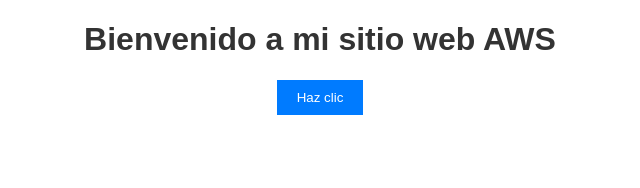
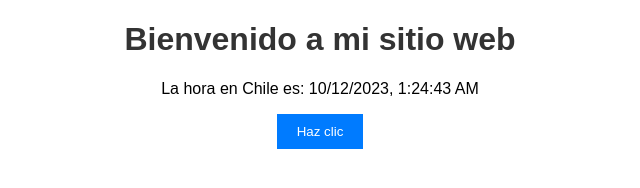
Before and after one commit to Nico-Mansilla/proyecto_afluencia_web, a plain HTML site: page index.html in a window 1280 px wide. Shown: the whole page, without its empty margins (320-960 px from the left). Drawn offline with Linux system fonts and the light colour scheme.

Commit message:
agregada hora de chile

```diff
--- a/index.html
+++ b/index.html
@@ -4,10 +4,11 @@
     <meta charset="UTF-8">
     <meta name="viewport" content="width=device-width, initial-scale=1.0">
     <link rel="stylesheet" href="styles.css">
-    <title>Mi Sitio Web AWS</title>
+    <title>Mi Sitio Web con Hora en Chile</title>
 </head>
 <body>
-    <h1>Bienvenido a mi sitio web AWS</h1>
+    <h1>Bienvenido a mi sitio web</h1>
+    <p>La hora en Chile es: <span id="chileTime"></span></p>
     <button id="myButton">Haz clic</button>
     <p id="message"></p>
     <script src="script.js"></script>
--- a/script.js
+++ b/script.js
@@ -1,6 +1,7 @@
 document.addEventListener("DOMContentLoaded", function () {
     const button = document.getElementById("myButton");
     const message = document.getElementById("message");
+    const chileTimeElement = document.getElementById("chileTime");
     var n = 0;
 
     button.addEventListener("click", function () {
@@ -12,4 +13,13 @@ document.addEventListener("DOMContentLoaded", function () {
             n=0;
         }
     });
+
+    function updateChileTime() {
+        const chileTime = new Date().toLocaleString("en-US", { timeZone: "America/Santiago" });
+        chileTimeElement.textContent = chileTime;
+    }
+    updateChileTime();
+
+    // Actualizar la hora cada segundo
+    setInterval(updateChileTime, 1000);
 });
```
